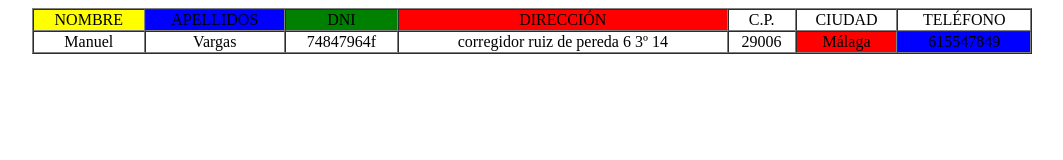
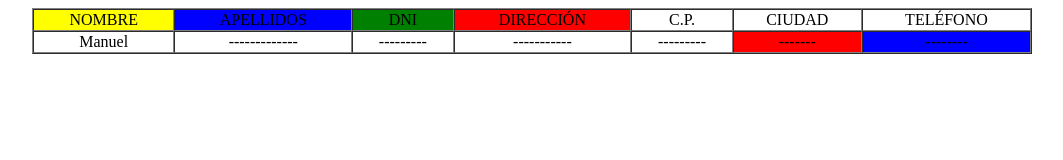
Before and after one commit to manuel1921/ejercicohtml, a plain HTML site: page ejercicios varios/tablas/tabla 4x2modificada2.html in a window 1280 px wide. Shown: the whole page, without its empty margins (108-1171 px from the left). Drawn offline with Linux system fonts and the light colour scheme.

Commit message:
Update tabla 4x2modificada2.html

```diff
--- a/ejercicios varios/tablas/tabla 4x2modificada2.html
+++ b/ejercicios varios/tablas/tabla 4x2modificada2.html
@@ -20,12 +20,12 @@
 				<tr align="center">
 
 					<td>Manuel</td>
-					<td>Vargas</td>
-					<td>74847964f</td>
-					<td>corregidor ruiz de pereda 6 3º 14</td>
-					<td>29006</td>
-					<td bgcolor="red">Málaga</td>
-					<td bgcolor="blue">615547849</td>
+					<td>-------------</td>
+					<td>---------</td>
+					<td>-----------</td>
+					<td>---------</td>
+					<td bgcolor="red">-------</td>
+					<td bgcolor="blue">--------</td>
 
 				</tr>
 
```
